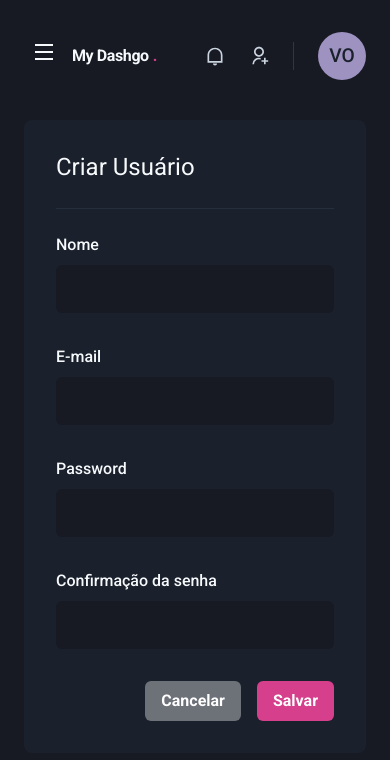
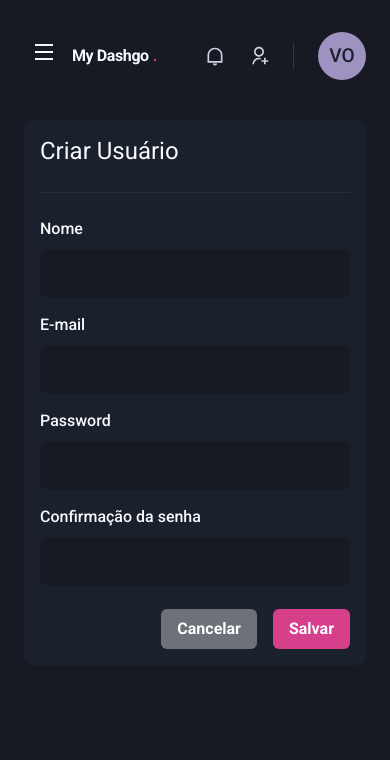
Before and after one commit to vagnerolliver/ignite-my-dashgo, a Next.js app: page /users/create in a window 390 px wide. Shown: the top 760 px of the page. Built offline with nearby package versions, Linux system fonts and the light colour scheme.

Commit message:
chore: adjusments responsive on users create component

```diff
--- a/src/pages/users/create.tsx
+++ b/src/pages/users/create.tsx
@@ -12,24 +12,24 @@ export default function CreateUser() {
       <Flex w="100%" maxWidth={1480} my="6" mx="auto" px="6">
         <Sidebar />
 
-        <Box flex="1"borderRadius={8} bg="gray.800" p="8">
+        <Box flex="1"borderRadius={8} bg="gray.800" p={["4","8"]}>
           <Heading size="lg" fontWeight="normal">Criar Usuário</Heading>
 
           <Divider my="6" borderColor="gray.700" />
 
-          <VStack spacing="8">
-            <SimpleGrid minChildWidth="240px" spacing="8" width="100%">
+          <VStack spacing={["4","8"]}>
+            <SimpleGrid minChildWidth="240px" spacing={["4","8"]} width="100%">
               <Input name="name" label="Nome" />
               <Input name="email" label="E-mail" type="email" />
             </SimpleGrid>
 
-            <SimpleGrid minChildWidth="240px" spacing="8" width="100%">
+            <SimpleGrid minChildWidth="240px" spacing={["4","8"]} width="100%">
               <Input name="password" label="Password" type="password" />
               <Input name="passwordConfirmation" label="Confirmação da senha" type="password" />
             </SimpleGrid>
           </VStack>
 
-          <Flex mt="8" justify="flex-end">
+          <Flex mt={["6","8"]} justify="flex-end">
             <HStack spacing="4">
               <Button colorScheme="whiteAlpha">Cancelar</Button>
               <Button colorScheme="pink">Salvar</Button>
```
